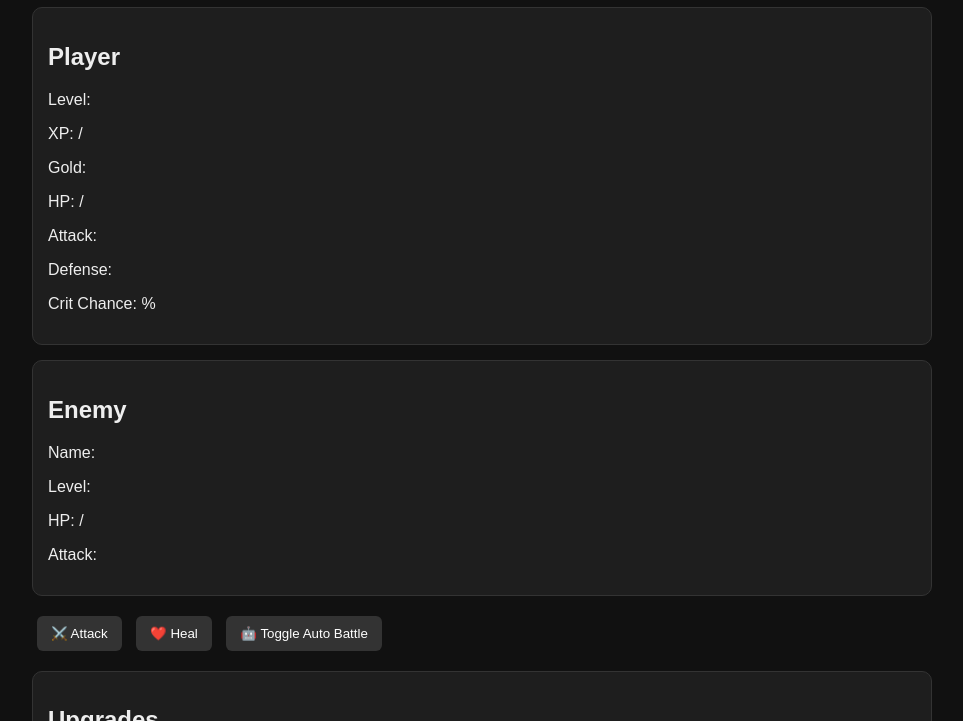
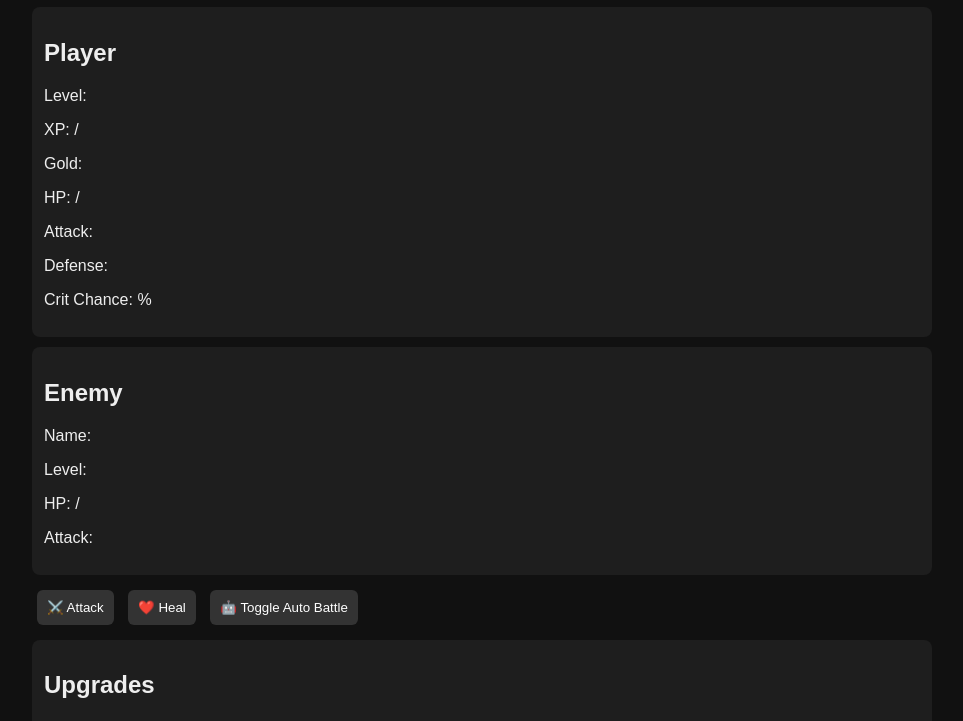
Before and after one commit to jonathonshoats/rpg-game, a plain HTML site: page index.html in a window 1280 px wide. Shown: the part 94-815 px from the top of the page, without its empty margins (158-1121 px from the left). Drawn offline with Linux system fonts and the light colour scheme.

Commit message:
Update style.css

```diff
--- a/style.css
+++ b/style.css
@@ -1,59 +1,6 @@
-body {
-  background: #111;
-  color: #eee;
-  font-family: Arial, sans-serif;
-  margin: 0;
-  padding: 20px;
-}
-
-.container {
-  max-width: 900px;
-  margin: auto;
-}
-
-h1 {
-  text-align: center;
-  color: gold;
-}
-
-.panel {
-  background: #1e1e1e;
-  border: 1px solid #333;
-  padding: 15px;
-  margin-bottom: 15px;
-  border-radius: 10px;
-}
-
-button {
-  background: #333;
-  color: white;
-  border: none;
-  padding: 10px 14px;
-  margin: 5px;
-  border-radius: 6px;
-  cursor: pointer;
-}
-
-button:hover {
-  background: #555;
-}
-
-.buttons {
-  margin-bottom: 15px;
-}
-
-.log-panel {
-  height: 250px;
-}
-
-#log {
-  height: 180px;
-  overflow-y: auto;
-  background: #000;
-  padding: 10px;
-  border-radius: 6px;
-  font-size: 14px;
-}
-
-li {
-  margin-bottom: 6px;
+body{background:#111;color:#eee;font-family:Arial;margin:0;padding:20px}
+.container{max-width:900px;margin:auto}
+.panel{background:#1e1e1e;padding:12px;margin:10px 0;border-radius:8px}
+button{margin:5px;padding:10px;border:0;border-radius:6px;cursor:pointer;background:#333;color:white}
+button:hover{background:#555}
+#log{height:180px;overflow:auto;background:#000;padding:10px}
```
